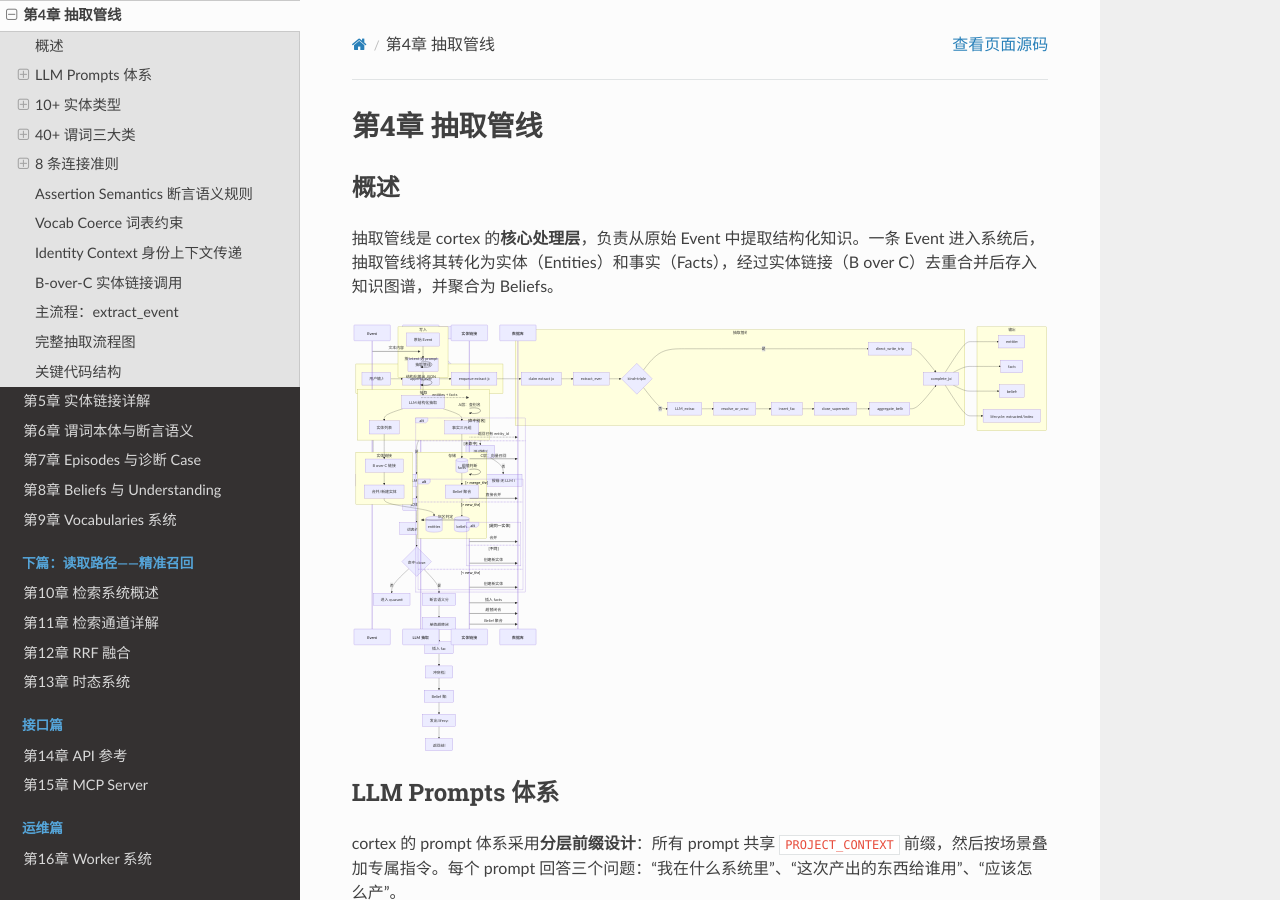
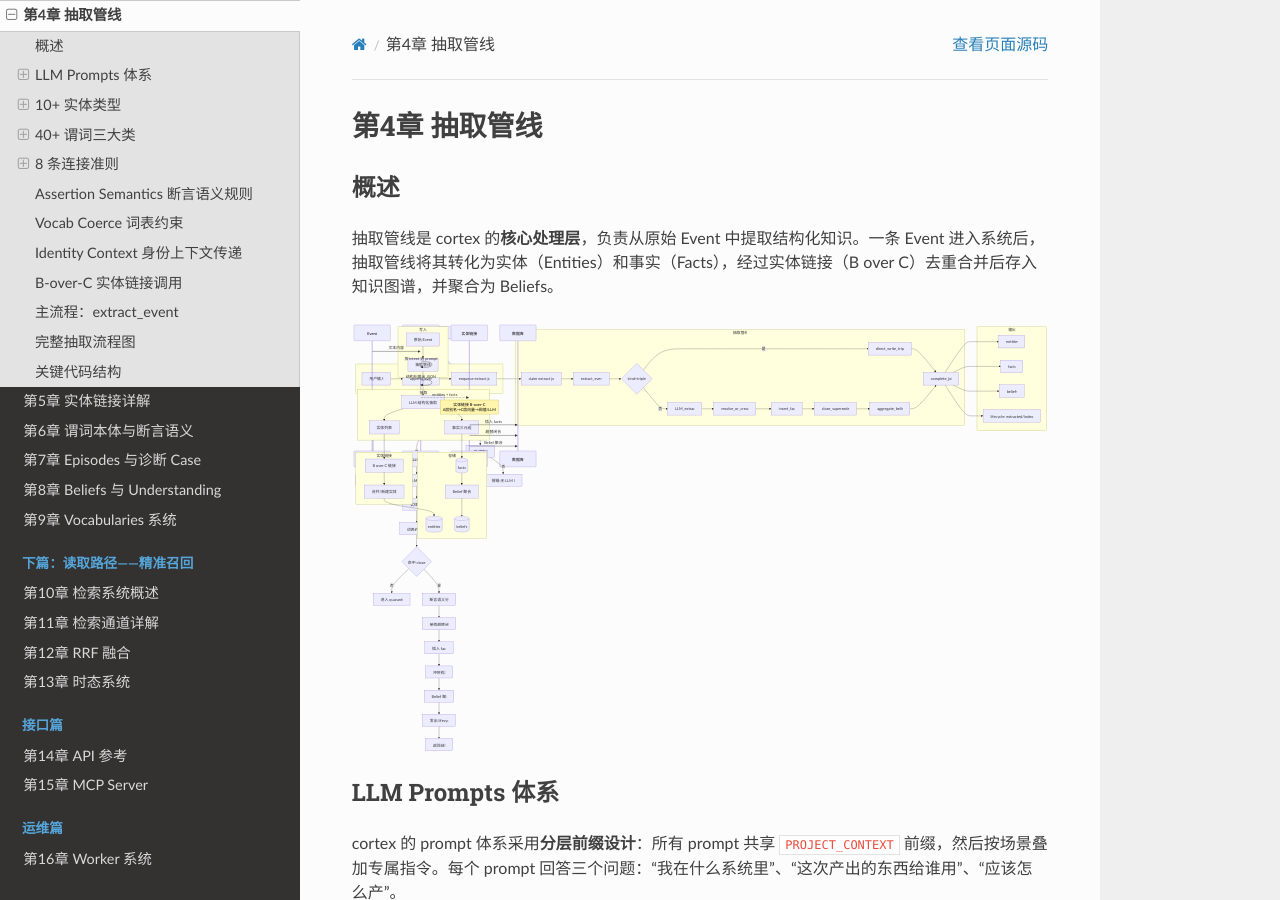
Before and after one commit to pty819/cortex-py-book, a Sphinx documentation site: the page built from source/chapters/04-extraction-pipeline.md, in a window 1280 px wide and 900 px high. Built offline with Sphinx 7.4.7 and the Read the Docs theme 3.1.0, drawn with Linux system fonts in a browser that asks for light colours.

Commit message:
fix: remove nested alt blocks in extraction sequence diagram

```diff
--- a/source/chapters/04-extraction-pipeline.md
+++ b/source/chapters/04-extraction-pipeline.md
@@ -372,25 +372,7 @@
     LLM->>LLM: 结构化输出 JSON
     LLM-->>L: entities + facts
 
-    L->>L: A层：查别名
-    alt 命中别名
-        L-->>DB: 返回已有 entity_id
-    else 未命中
-        L->>DB: C层：向量召回
-        L->>L: 阈值判断
-        alt > merge_thr
-            L->>DB: 直接合并
-        else > new_thr
-            L->>LLM: 灰区判定
-            alt 是同一实体
-                L->>DB: 合并
-            else 不同
-                L->>DB: 创建新实体
-            end
-        else < new_thr
-            L->>DB: 创建新实体
-        end
-    end
+    Note over L: 实体链接 B-over-C<br/>A层别名→C层向量→阈值/LLM
 
     L->>DB: 插入 facts
     L->>DB: 超替闭合
```
Also changed, not shown: source/chapters/08-beliefs-and-understanding.md (+3 -3 lines).
